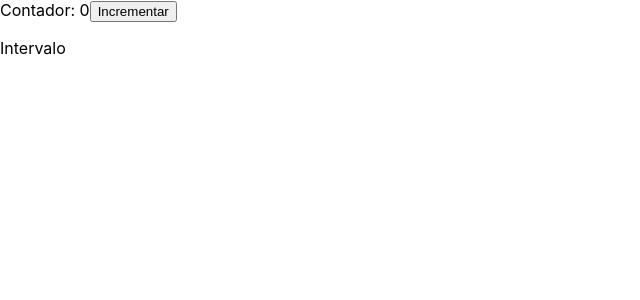
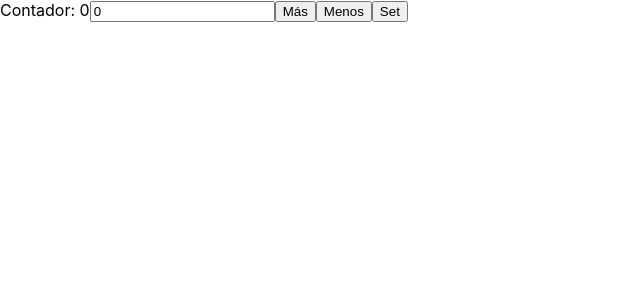
Before and after one commit to saureth/carrito-compras, a React (Create React App) app in the folder funcionales/funcionales/: page / in a window 1280 px wide. Shown: the top 300 px of the page, without its empty margins (0-640 px from the left). Built offline with nearby package versions, Linux system fonts and the light colour scheme.

Commit message:
Clase 63

```diff
--- a/funcionales/funcionales/src/App.js
+++ b/funcionales/funcionales/src/App.js
@@ -1,35 +1,37 @@
-import { useState, useEffect } from "react";
+import { useReducer, useState } from "react";
 
-const useContador = (inicial) => {
-    const [contador, setContador] = useState(inicial);
-    const incrementar = () => {
-        setContador(contador + 1);
+const inicial = { contador: 0 };
+
+const reducer = (state,action) => {
+    switch (action.type) {
+        case 'incrementar':
+            return { contador: state.contador + 1}
+            break;
+        case 'reducir':
+            return { contador: state.contador - 1}
+            break;
+        case 'set':
+            return { contador: action.payload}
+            break;
+        default:
+            return state;
+            break;
     }
-    return [contador, incrementar];
-}
-
-const Interval = ({ contador }) => {
-    useEffect( () => {
-        const i = setInterval(()=> console.log(contador), 1000);
-        return () => clearInterval(i);
-    }, [contador]);
-    return (
-        <p> Intervalo </p>
-    );
 }
 
 const App = () => {
-    const [contador, incrementar] = useContador(0);
-    useEffect(()=>{
-        document.title = contador;
-    }, [contador]);
+    const [state, dispatch] = useReducer(reducer, inicial);
+    const [valor, setValor] = useState(0);
     return (
         <div>
-            Contador: {contador}
-            <button onClick={incrementar}> Incrementar </button>
-            <Interval contador={contador}/>
+            Contador: {state.contador}
+            <input value={valor} onChange={e=>setValor(e.target.value)} />
+            <button onClick={()=> dispatch({type: 'incrementar'})}> Más </button>
+            <button onClick={()=> dispatch({type: 'reducir'})}> Menos </button>
+            <button onClick={()=> dispatch({type: 'set', payload: 5})}> Set </button>
         </div>
     );
+
 }
 
 export default App;
```
Also changed, not shown: funcionales/funcionales/src/useEffect.js (added, +35 -0 lines).
